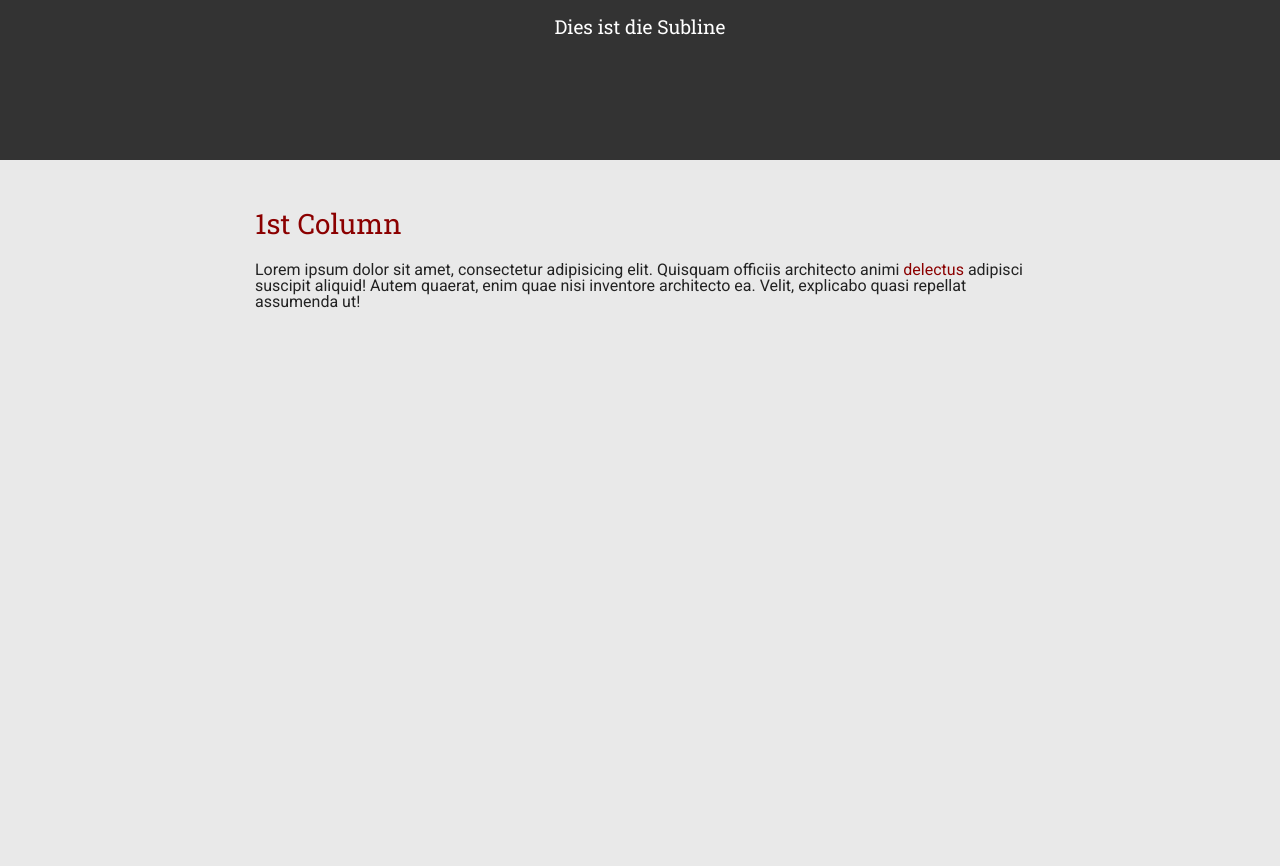
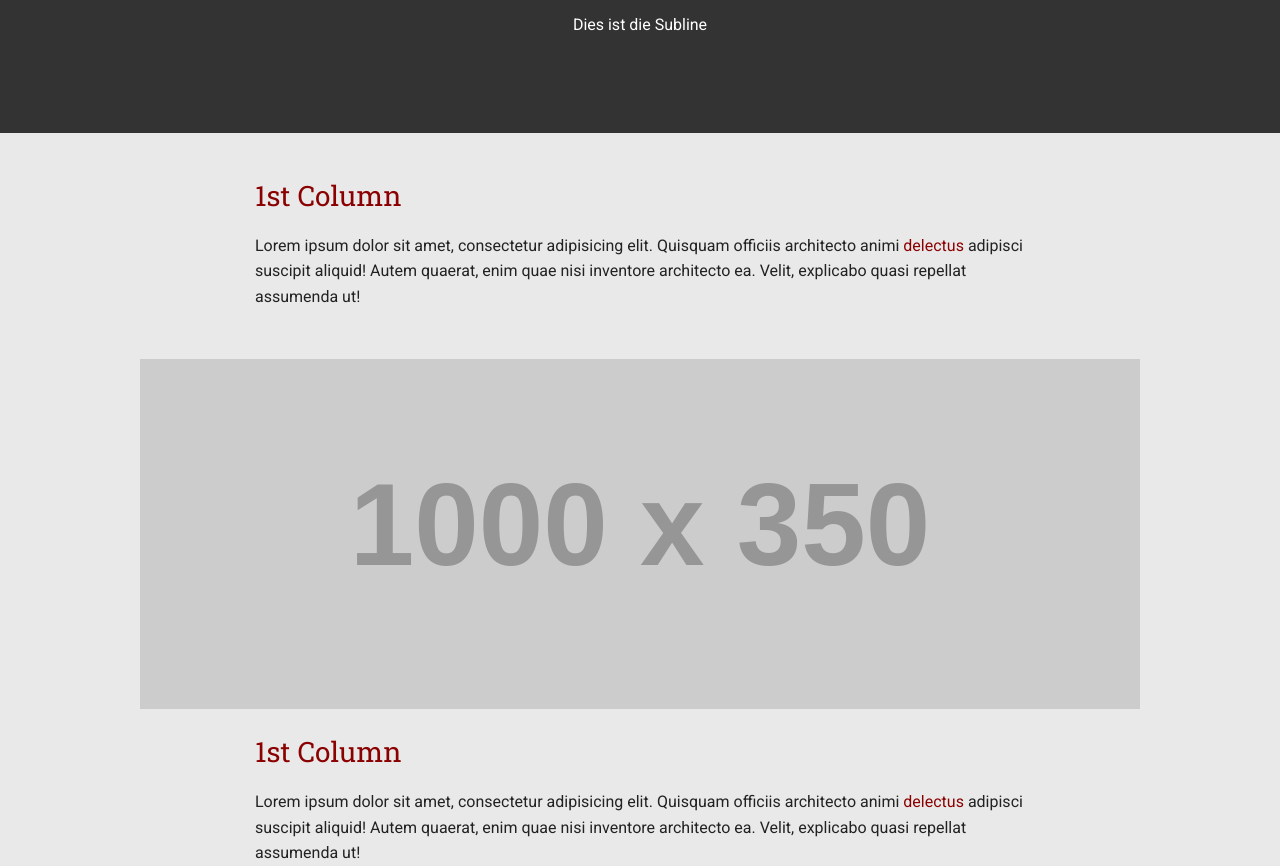
Before and after one commit to danspy/mindfree-theme, a website: page index.html in a window 1280 px wide. Shown: the part 139-1005 px from the top of the page. Before the commit the page ends 800 px from the top, so only its background shows below. Drawn offline with Linux system fonts and the light colour scheme; placeholder pictures from the web are drawn by us.

Commit message:
add post types "text" & "photo"

```diff
--- a/index.html
+++ b/index.html
@@ -9,18 +9,30 @@
 </head>
 <body>
 	<header id="main-header">
-		<div class="row">
-			<div class="large-12 columns">
-				<h2>Daniel Jähnichen</h2>
-				<h3>Dies ist die Subline</h3>
+		<h2>Daniel Jähnichen</h2>
+		<p id="description">Dies ist die Subline</p>
+	</header>
+	<main id="posts">
+		<article class="post text">
+			<div class="row">
+				<div class="large-12 columns">
+					<h2><a href="#">1st Column</a></h2>
+					<p>Lorem ipsum dolor sit amet, consectetur adipisicing elit. Quisquam officiis architecto animi <a href="#">delectus</a> adipisci suscipit aliquid! Autem quaerat, enim quae nisi inventore architecto ea. Velit, explicabo quasi repellat assumenda ut!</p>
+
+				</div>
 			</div>
-		</div>
-	</header>
-	<main class="row">
-		<div class="large-12 columns">
-			<h2><a href="#">1st Column</a></h2>
-			<p>Lorem ipsum dolor sit amet, consectetur adipisicing elit. Quisquam officiis architecto animi <a href="#">delectus</a> adipisci suscipit aliquid! Autem quaerat, enim quae nisi inventore architecto ea. Velit, explicabo quasi repellat assumenda ut!</p>
-		</div>
+		</article>
+
+		<article class="post photo">
+			<img src="http://placehold.it/1000x350/333333/&amp;text=Hi">
+			<div class="row">
+				<div class="large-12 columns">
+					<h2><a href="#">1st Column</a></h2>
+					<p>Lorem ipsum dolor sit amet, consectetur adipisicing elit. Quisquam officiis architecto animi <a href="#">delectus</a> adipisci suscipit aliquid! Autem quaerat, enim quae nisi inventore architecto ea. Velit, explicabo quasi repellat assumenda ut!</p>
+
+				</div>
+			</div>
+		</article>
 	</main>
 
 	<!-- js files -->
--- a/scss/style.scss
+++ b/scss/style.scss
@@ -26,6 +26,7 @@ a {
 	color: $color-primary;
 	text-decoration: none;
 	@include transition(all, .5s, ease-in-out);
+
 	&:hover {
 		color: lighten($color-primary, 10%);
 	}
@@ -45,8 +46,8 @@ header {
 		@include headline-style($color-bright, 2em);
 	}
 
-	& h3 {
-		@include headline-style($color-bright, $size-h3);
+	& p {
+		color: $color-bright;
 	}
 
 	@media screen and (min-width: $mq-medium) {
@@ -87,9 +88,22 @@ h3 {
 }
 
 /* ---------- content ----------  */
+#posts {
+
+}
 %post {
-	line-height: 1.5em;
+	line-height: 1.6em;
+	margin-bottom: 50px;
 }
+
 .post {
 	@extend %post;
+
+	&.text {}
+	&.photo {
+		& img {
+			margin: 0 auto 30px;
+			display: inherit;
+		}
+	}
 }
```
Also changed, not shown: css/style.css.
